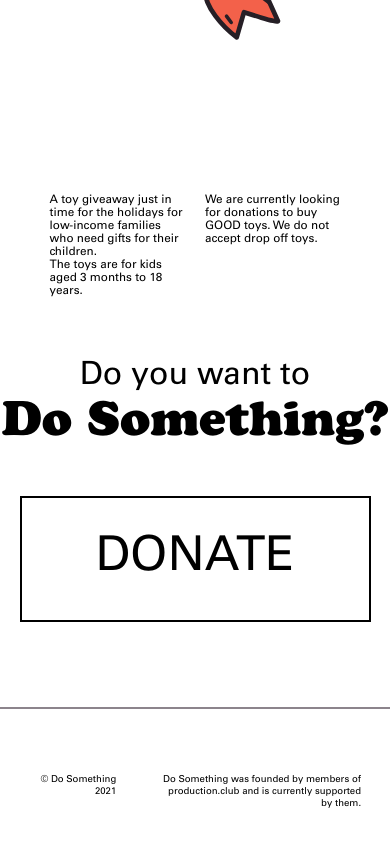
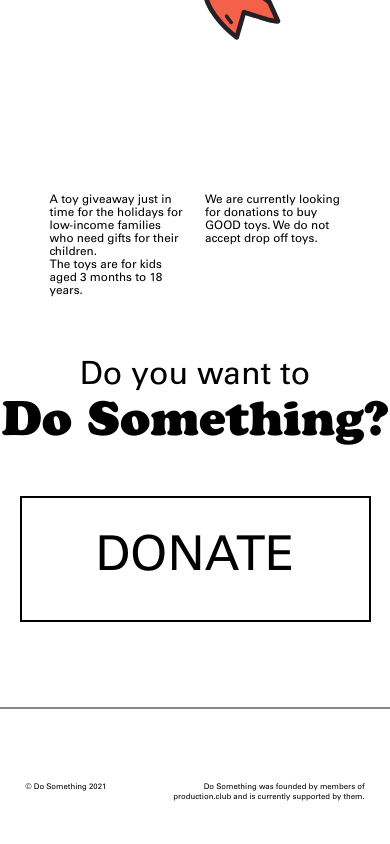
Before and after one commit to production-club/do-something, a React (Create React App) app: page / in a window 390 px wide. Shown: the part 884-1728 px from the top of the page. Built offline with nearby package versions, Linux system fonts and the light colour scheme.

Commit message:
fixed overflow on breakpoint

```diff
--- a/src/App.css
+++ b/src/App.css
@@ -112,7 +112,7 @@
 .FooterFlex p {
   font-family: "Univers";
   text-align: right;
-  font-size: 1em;
+  font-size: 1.5vw;
 }
 
 .DSLogo {
@@ -168,7 +168,7 @@
   .FooterFlex p {
     font-family: "Univers";
     text-align: right;
-    font-size: 0.6em;
+    font-size: 2vw;
     padding: 2em;
     /* width: 40%; */
   }
--- a/src/components/Navbar/NavbarElements.js
+++ b/src/components/Navbar/NavbarElements.js
@@ -33,7 +33,7 @@
   display: none;
   color: #f86149;
 
-  @media screen and (max-width: 770px) {
+  @media screen and (max-width: 781px) {
     display: block;
     position: absolute;
     top: 15px;
@@ -48,7 +48,7 @@
   align-items: center;
   margin-right: -24px;
 
-  @media screen and (max-width: 770px) {
+  @media screen and (max-width: 781px) {
     display: none;
   } ;
 `;
```
